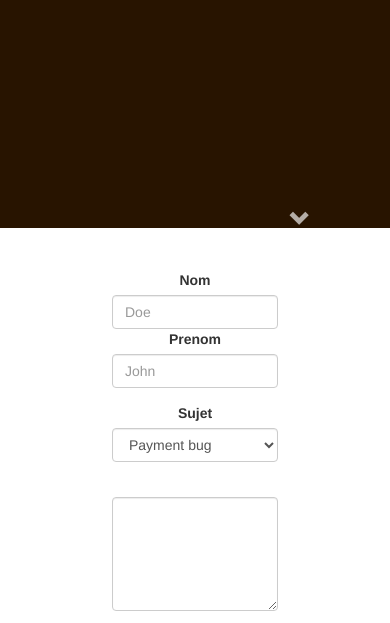
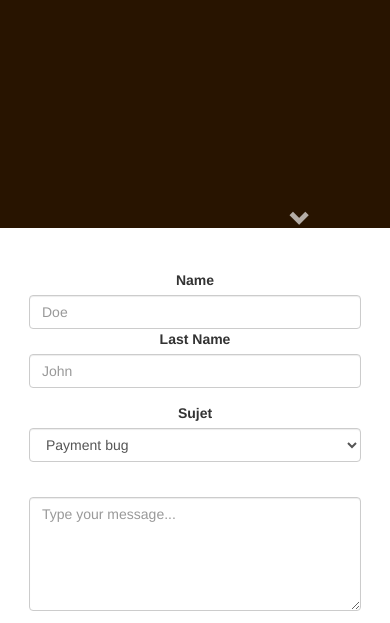
Before and after one commit to rdubel/intShopSass, a website: page contact.html in a window 390 px wide. Shown: the part 472-1095 px from the top of the page. Drawn offline with nearby package versions, Linux system fonts and the light colour scheme.

Commit message:
Polish contact.html form & fix its mobile version

```diff
--- a/contact.html
+++ b/contact.html
@@ -41,10 +41,10 @@
         <div class="container-fluid">
             <form data-toggle="validator" role="form">
                 <div class="form-group">
-                    <label for="nom">Nom</label>
-                    <input type="text" data-minlength="6" maxlength="15" class="form-control" id="nom" placeholder="Doe" data-toggle="tooltip" title="Tappez votre nom" required>
-                    <label for="prenom">Prenom</label>
-                    <input type="text" data-minlength="6" maxlength="15" class="form-control" id="prenom" placeholder="John" data-toggle="tooltip" title="Tappez votre prenom" required>
+                    <label for="nom">Name</label>
+                    <input type="text" data-minlength="6" maxlength="15" class="form-control" id="nom" placeholder="Doe" data-toggle="tooltip" title="Enter your name here." required>
+                    <label for="prenom">Last Name</label>
+                    <input type="text" data-minlength="6" maxlength="15" class="form-control" id="prenom" placeholder="John" data-toggle="tooltip" title="Enter your last name here." required>
                 </div>
                 <div class="form-group">
                     <label for="sel1" class="control-label">Sujet</label>
@@ -56,7 +56,7 @@
                 </div>
                 <div class="form-group">
                     <label for="comment" class="control-label"></label>
-                        <textarea class="form-control" rows="5" id="comment"></textarea>
+                        <textarea class="form-control" rows="5" id="comment" placeholder="Type your message..."></textarea>
                 </div>
                 <div class="form-group">
                     <label for="eMail">Email address</label>
--- a/static/css/scss/master.scss
+++ b/static/css/scss/master.scss
@@ -241,4 +241,7 @@ form {
             }
         }
     }
+    form {
+        width: 100%;
+    }
 }
```
Also changed, not shown: static/css/master.css, 1 other file.
